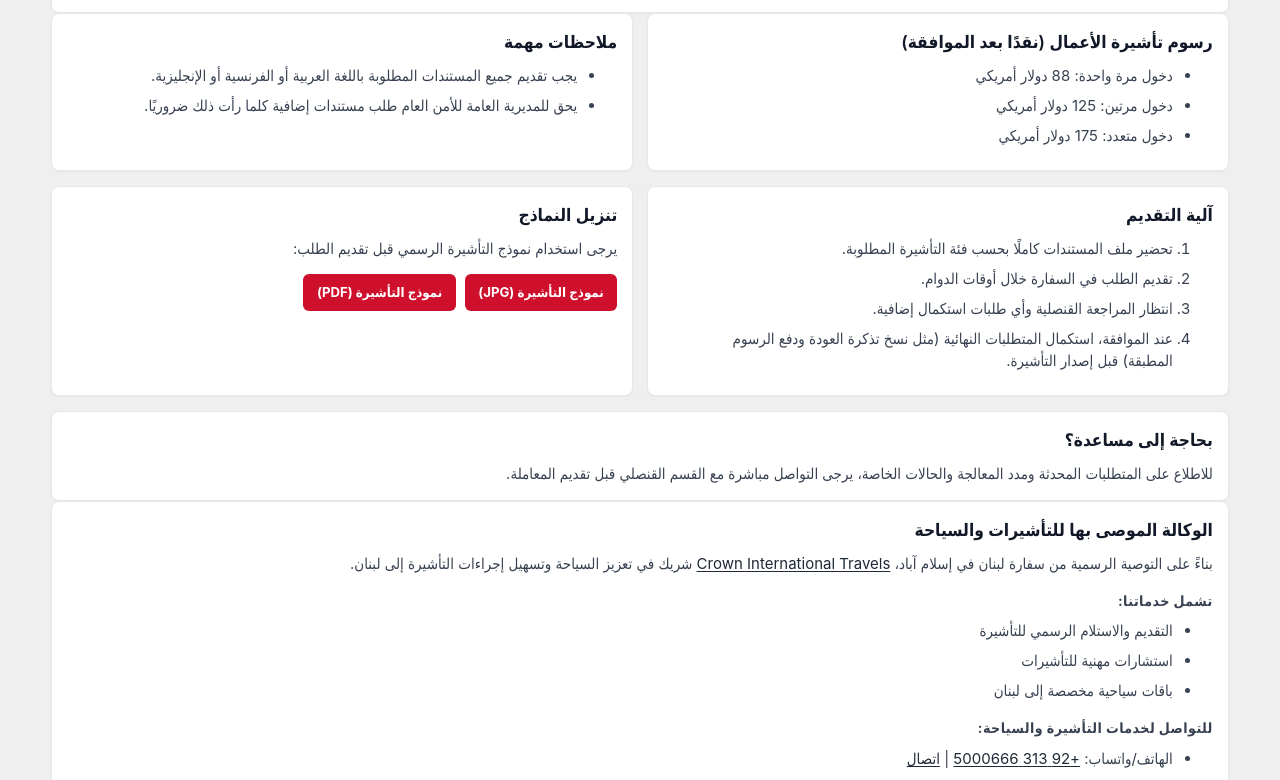
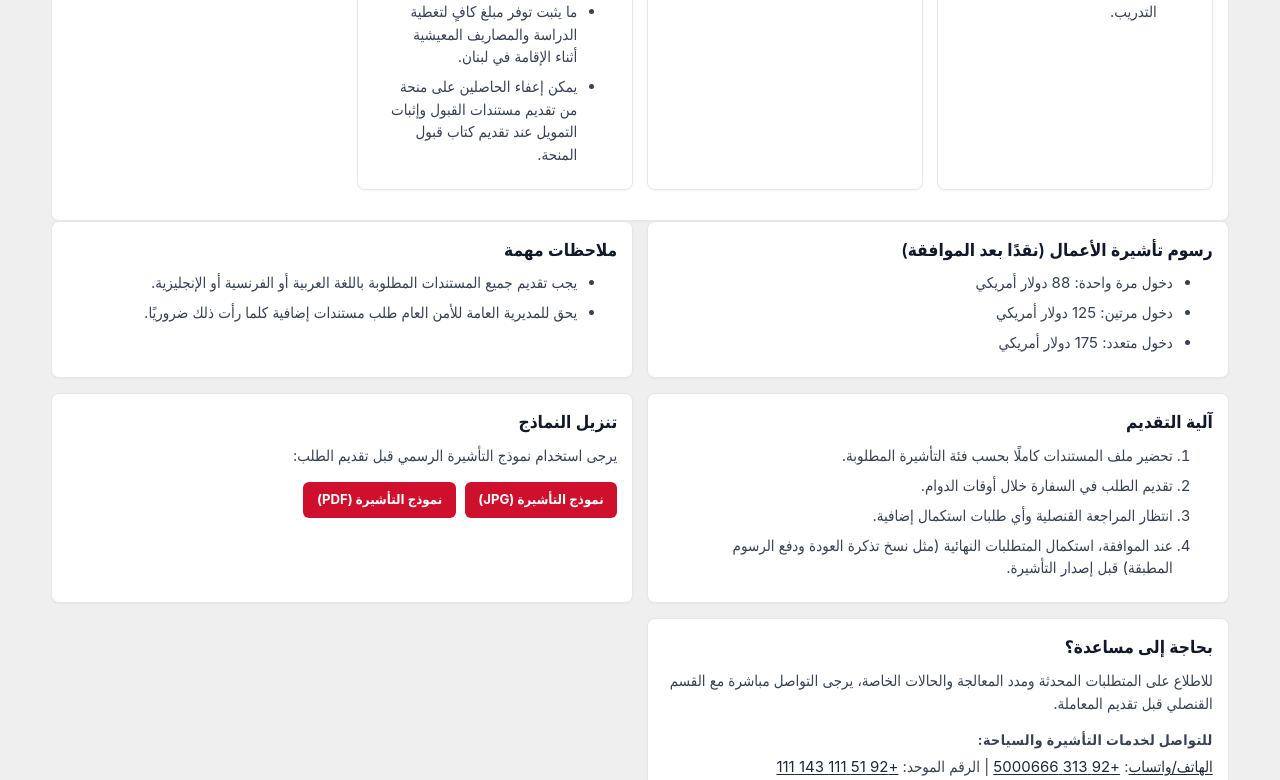
Before and after one commit to travokeyapp/lebanon-embassy-webiste, a Next.js app: page /ar/visas in a window 1280 px wide. Shown: the part 2000-2780 px from the top of the page. Built offline with nearby package versions, Linux system fonts and the light colour scheme.

Commit message:
updated agency sectoin

```diff
--- a/src/app/[locale]/visas/page.tsx
+++ b/src/app/[locale]/visas/page.tsx
@@ -51,16 +51,15 @@ type AgencyContent = {
 const agencyContent: Record<"en" | "ar", AgencyContent> = {
   en: {
     title: "Recommended Visa & Tourism Agency",
-    introBefore: "As officially recommended by the Embassy of Lebanon in Islamabad,",
-    introAfter: "is a partner in promoting tourism and streamlining visa procedures for Lebanon.",
-    servicesTitle: "Our Services Include:",
+    introBefore: "As recommended by the Embassy of Lebanon in Islamabad,",
+    introAfter: "is a recommended reputable travel agency supporting tourism and visa procedures for Lebanon.",
+    servicesTitle: "Services Offered",
     services: [
-      "Official Visa Submission & Collection",
-      "Professional Visa Consultancy",
-      "Customized Lebanon Tour Packages",
+      "Visa Application Submission & Collection",
+      "Document Attestation Services",
     ],
-    contactTitle: "Contact for Visa & Tourism Services:",
-    phoneWhatsappLabel: "Phone/WhatsApp",
+    contactTitle: "Contact",
+    phoneWhatsappLabel: "Phone / WhatsApp",
     callLabel: "Call",
     uanLabel: "UAN",
   },
@@ -210,7 +209,7 @@ const enContent: VisaPageContent = {
   formPdf: "Visa Form (PDF)",
   contactTitle: "Need Assistance?",
   contactBody:
-    "For updated requirements, processing times, and special cases, contact the Consular Section directly before filing your application.",
+    "The Embassy of Lebanon in Islamabad recommends Crown International Travels Pvt. Ltd., a reputable travel agency, for visa application processing and document attestation services.",
 };
 
 const arContent: VisaPageContent = {
@@ -361,7 +360,7 @@ export default async function VisasPage({ params }: { params: Promise<{ locale:
           <p className="sectionLead">{t.lead}</p>
         </div>
 
-        <article className="card stack">
+        <article className="card stack visaSupportCard">
           <h3>{t.categoriesTitle}</h3>
           <div className="quickGrid">
             {t.categories.map((item) => (
@@ -453,50 +452,35 @@ export default async function VisasPage({ params }: { params: Promise<{ locale:
           </article>
         </div>
 
-        <article className="card stack">
+        <article className="card stack visaSupportCard">
           <h3>{t.contactTitle}</h3>
+          {locale === "en" ? (
+            <p>
+              The Embassy of Lebanon in Islamabad recommends{" "}
+              <a href="https://www.crownintltravels.com/" target="_blank" rel="noreferrer" className="contactLink">
+                Crown International Travels Pvt. Ltd.
+              </a>
+              , a reputable travel agency, for visa application processing and document attestation services.
+            </p>
+          ) : (
             <p>{t.contactBody}</p>
-        </article>
-
-        <article className="card stack">
-          <h3>{agency.title}</h3>
-          <p>
-            {agency.introBefore}{" "}
-            <a href="https://www.crownintltravels.com/" target="_blank" rel="noreferrer" className="contactLink">
-              Crown International Travels
-            </a>{" "}
-            {agency.introAfter}
-          </p>
-
-          <div>
-            <p className="contactLabel">{agency.servicesTitle}</p>
-            <ul className="bulletList">
-              {agency.services.map((item) => (
-                <li key={item}>{item}</li>
-              ))}
-            </ul>
-          </div>
+          )}
 
           <div>
             <p className="contactLabel">{agency.contactTitle}</p>
-            <ul className="bulletList">
-              <li>
-                {agency.phoneWhatsappLabel}:{" "}
+            <p className="visaSupportContactLine">
               <a href="https://wa.me/923135000666" target="_blank" rel="noreferrer" className="contactLink">
+                {agency.phoneWhatsappLabel}
+              </a>
+              :{" "}
+              <a href="tel:+923135000666" className="contactLink">
                 +92 313 5000666
               </a>{" "}
-                |{" "}
-                <a href="tel:+923135000666" className="contactLink">
-                  {agency.callLabel}
-                </a>
-              </li>
-              <li>
-                {agency.uanLabel}:{" "}
+              | {agency.uanLabel}:{" "}
               <a href="tel:+9251111143111" className="contactLink">
                 +92 51 111 143 111
               </a>
-              </li>
-            </ul>
+            </p>
           </div>
         </article>
       </section>
--- a/src/app/globals.css
+++ b/src/app/globals.css
@@ -792,6 +792,20 @@ a {
   width: 100%;
   height: 340px;
   border: 0;
+}
+
+.visaSupportCard {
+  width: 100%;
+}
+
+.visaSupportContactLine {
+  margin-top: 0.4rem !important;
+}
+
+@media (min-width: 901px) {
+  .visaSupportCard {
+    max-width: calc(50% - 0.45rem);
+  }
 }
 
 .galleryCollections {
```
Lines whose indentation alone changed are shown as unchanged.
